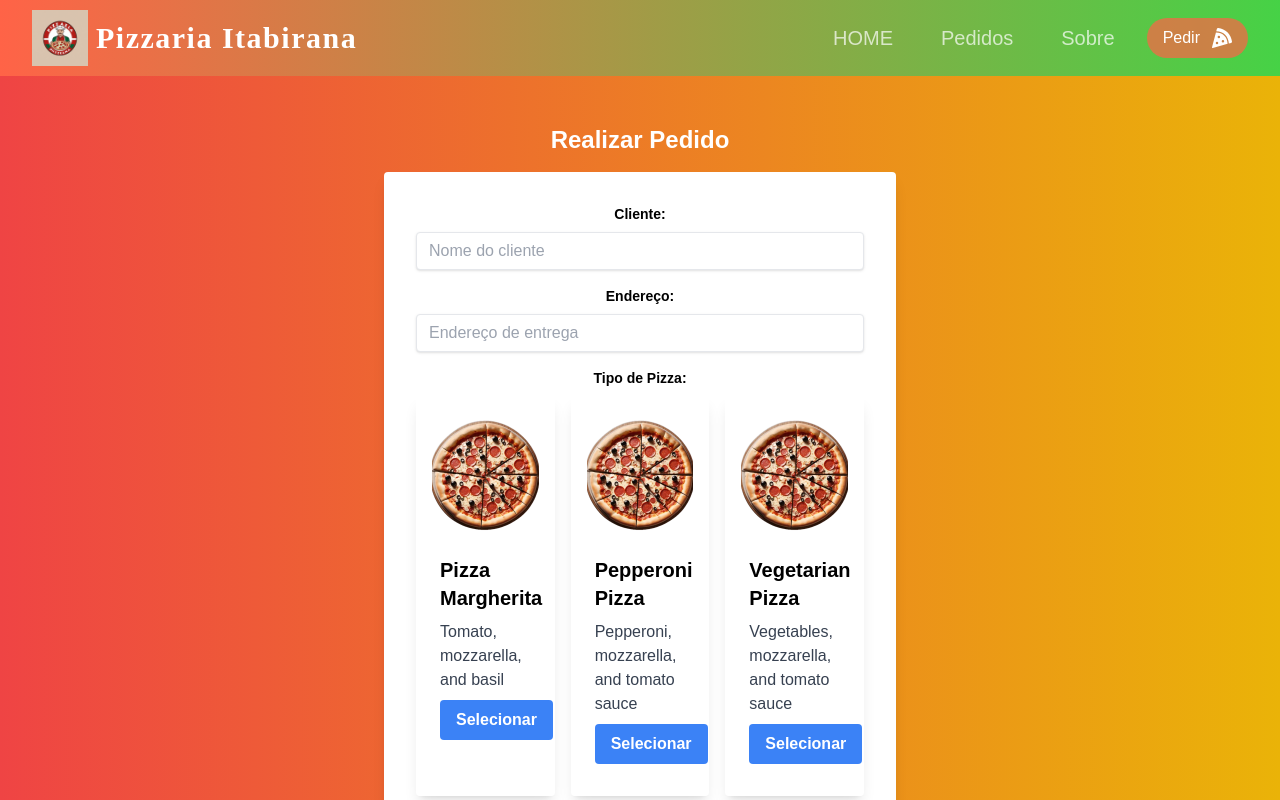
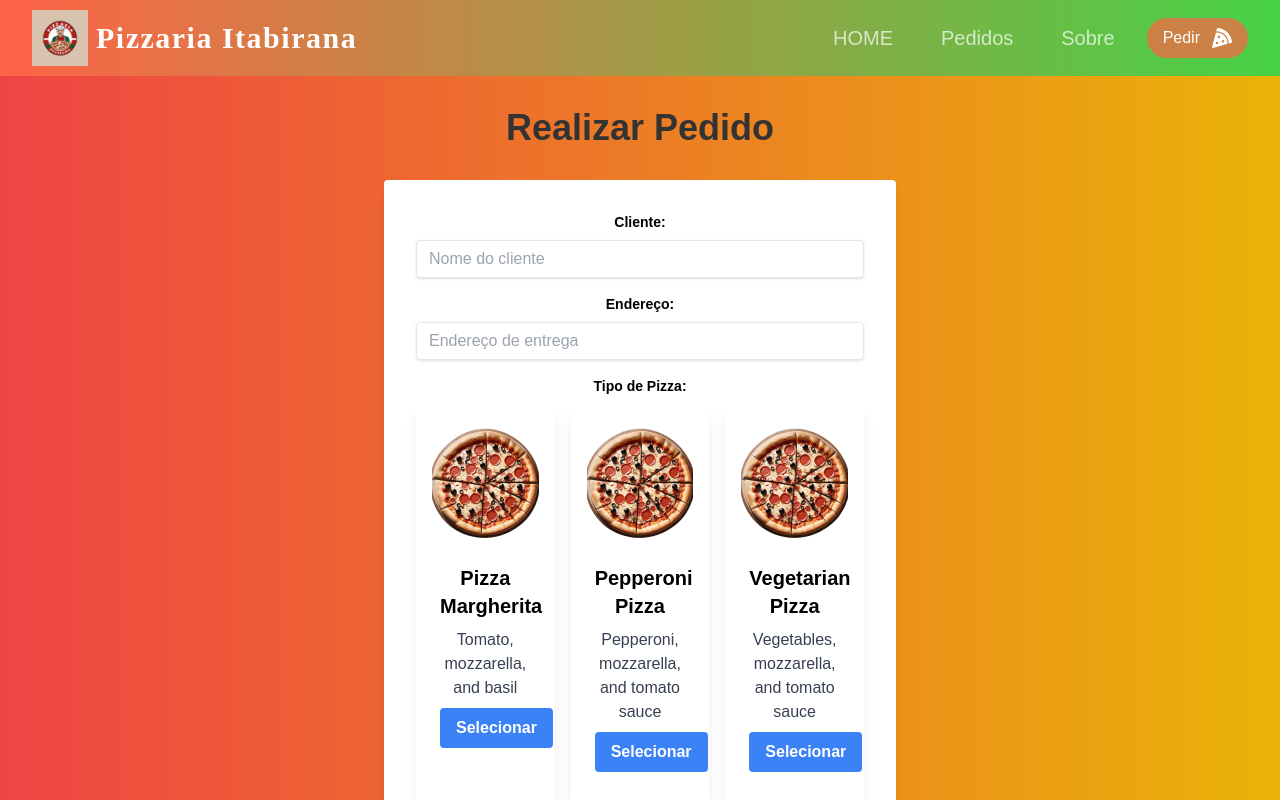
Before and after one commit to tobi11153/ECOI2223_02_frontend, a React (Vite) app: page /realizar-pedido in a window 1280 px wide. Shown: the top 800 px of the page. Built offline with nearby package versions, Linux system fonts and the light colour scheme; a web font is replaced by a local one.

Commit message:
Mudanças oara melhorar seo

```diff
--- a/src/components/RealizarPedidos.jsx
+++ b/src/components/RealizarPedidos.jsx
@@ -9,7 +9,7 @@ const pizzas = [
         name: 'Pizza Margherita',
         description: 'Tomato, mozzarella, and basil',
         sizes: { broto: 20, media: 30, Grande: 40 },
-        aosDelays: '100',
+        aosDelays: '50',
     },
     {
         id: 2,
@@ -17,7 +17,7 @@ const pizzas = [
         name: 'Pepperoni Pizza',
         description: 'Pepperoni, mozzarella, and tomato sauce',
         sizes: { broto: 25, Media: 35, Grande: 45 },
-        aosDelays: '200',
+        aosDelays: '100',
     },
     {
         id: 3,
@@ -25,16 +25,16 @@ const pizzas = [
         name: 'Vegetarian Pizza',
         description: 'Vegetables, mozzarella, and tomato sauce',
         sizes: { Broto: 22, Media: 32, Grande: 42 },
-        aosDelays: '300',
+        aosDelays: '150',
     },
 ];
 
 function PizzaCard({ img, name, description, aosDelays, onSelect }) {
   return (
-        <div className='max-w-xs rounded overflow-hidden shadow-lg p-4' data-aos='fade-up' data-aos-delay={aosDelays}>
+      <div className='max-w-xs sm:max-w-sm md:max-w-xs lg:max-w-sm xl:max-w-xs rounded overflow-hidden shadow-lg p-4 bg-white' data-aos='fade-up' data-aos-delay={aosDelays}>
           <img className='w-full h-32 object-cover' src={img} alt={name} />
-            <div className='px-2 py-4'>
-                <div className='font-bold text-xl mb-2'>{name}</div>
+          <div className='px-2 py-4 text-center'>
+              <h3 className='font-bold text-xl mb-2'>{name}</h3>
               <p className='text-gray-700 text-base'>{description}</p>
               <button
                   onClick={onSelect}
@@ -70,7 +70,7 @@ const PedidoForm = () => {
   const handleSubmit = async (event) => {
       event.preventDefault();
       try {
-            const response = await axios.post('https://ecoi-2223-02-backend.vercel.app/api/pedidos', {
+          const response = await axios.post('http://localhost:5000/api/pedidos', {
               cliente,
               endereco,
               tipo_pizza: `${selectedPizza.name} (${selectedSize})`,
@@ -94,8 +94,10 @@ const PedidoForm = () => {
 
   return (
       <div className="bg-gradient-to-r from-red-500 to-yellow-500 min-h-screen flex flex-col items-center justify-center py-8">
-          <div className="container mx-auto">
-              <h2 className="text-2xl font-bold my-4 text-center text-white">Realizar Pedido</h2>
+          <div className="container mx-auto px-4">
+              <header className="text-center text-white mb-8">
+                  <h1 className="text-4xl font-bold">Realizar Pedido</h1>
+              </header>
               <form onSubmit={handleSubmit} className="max-w-lg mx-auto bg-white p-8 rounded shadow-lg">
                   <div className="mb-4">
                       <label className="block text-sm font-bold mb-2 text-center" htmlFor="cliente">
```
Lines whose indentation alone changed are shown as unchanged.
